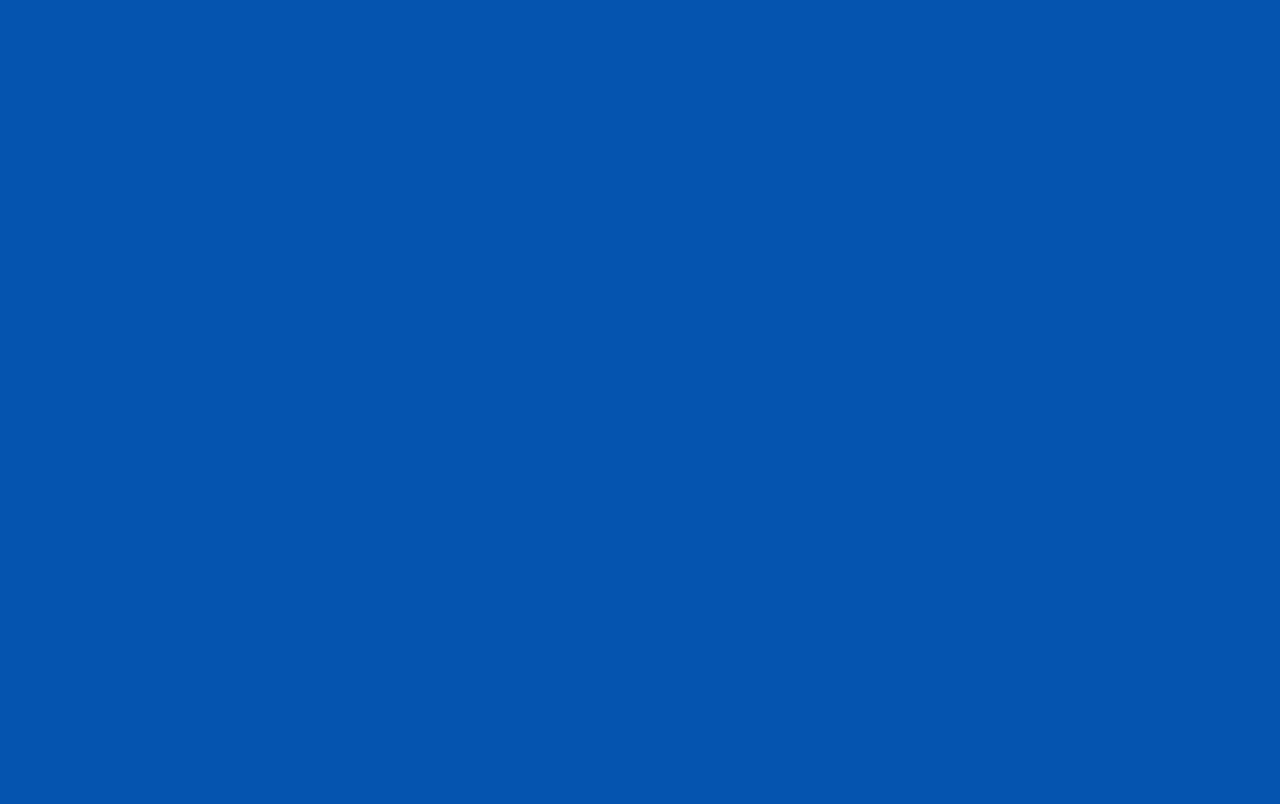
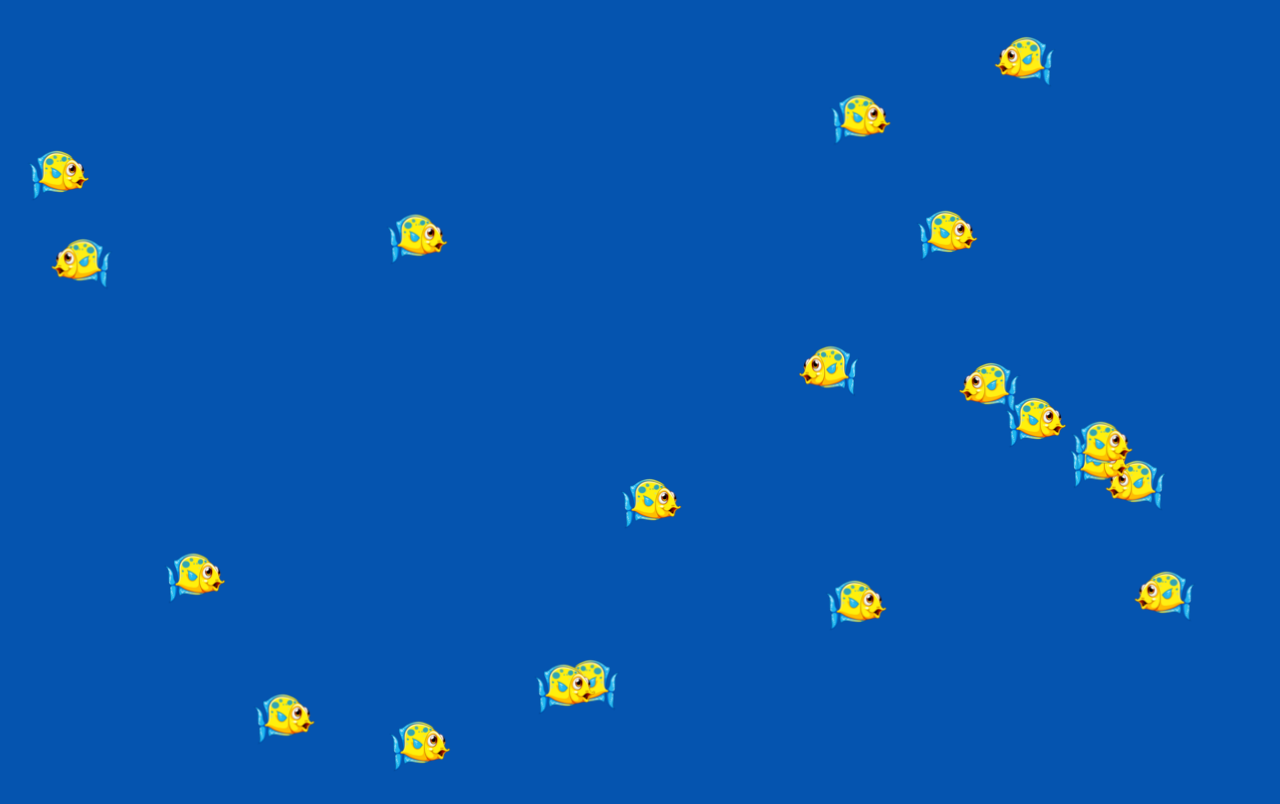
Before and after one commit to Victoria-P/Canvas-Game, a plain HTML site: page Paint/index.html in a window 1280 px wide. Drawn offline with nearby package versions, Linux system fonts and the light colour scheme.

Commit message:
add fishes on init

```diff
--- a/Paint/code.js
+++ b/Paint/code.js
@@ -14,7 +14,7 @@ class Ball {
     }
     draw() {
         context.beginPath();
-        context.strokeStyle = "#efef3c";
+        context.strokeStyle = "rgba(0, 217, 255, 0.898)";
         context.lineWidth = 3;
         context.arc(this.x, this.y, this.radius, 0, 2 * Math.PI);
         context.stroke();
@@ -68,6 +68,7 @@ class Game {
     init() {
         this.setActions();
         this.scene = new Scene();
+        this.createFishes();
         this.render();
     }
     setActions() {
@@ -88,9 +89,17 @@ class Game {
         this.balls.push(ball);
     }
     createBox(x, y, direction) {
-        let box = new Box(x, y, direction);
+        let box = new Fish(x, y, direction);
         this.scene.add(box);
         this.boxes.push(box);
+    }
+    createFishes(){
+        for(let i = 0; i < 20; i++) {
+            let x = Math.random()*window.innerWidth;
+            let y = Math.random()*window.innerHeight;
+            let direction = Math.random() > 0.5 ? 1 : -1;
+            this.createBox(x, y, direction);
+            }
     }
     moveAllBalls() {
         this.balls.forEach(ball => ball.update());
@@ -107,14 +116,14 @@ class Game {
     }
 }
 
-class Box {
+class Fish {
     constructor(x = 0, y = 0, direction = 1) {
         this.x = x;
         this.y = y;
         this.speed = 3;
         this.direction = direction;
         this.textures = document.getElementsByClassName("texture");
-        this.currentTexture = 0;
+        this.currentTexture = direction == 1 ? 0 : 1;
     }
     draw() {
         context.beginPath();
@@ -139,8 +148,7 @@ class Box {
             this.direction = -this.direction;
             this.currentTexture = 0;
         }
-        this.move(x, this.y);
-        console.log("heeeeey");
+        this.move(x, this.y)
     }
 
 }
--- a/Paint/style.css
+++ b/Paint/style.css
@@ -7,4 +7,5 @@ html, body{
 
 .texture{
     display: none;
+    color: rgba(0, 217, 255, 0.898);
 }
```
